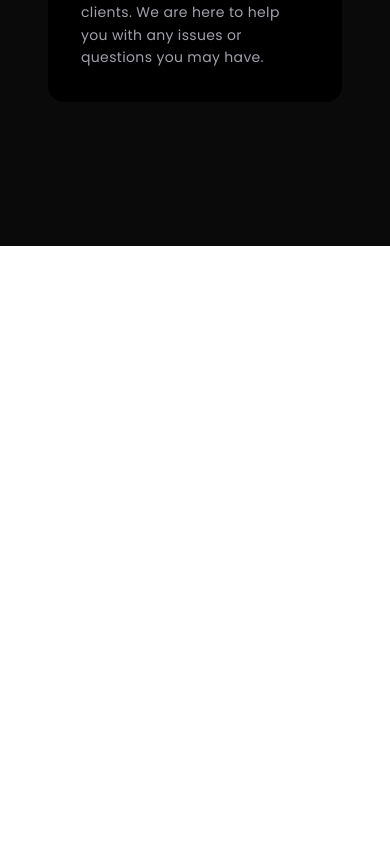
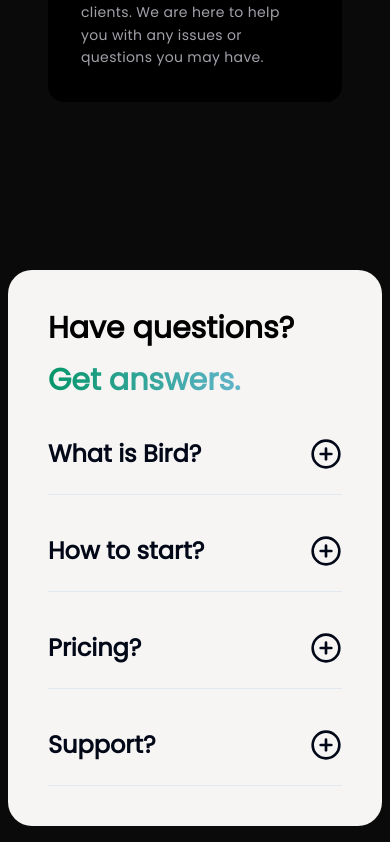
Before and after one commit to nnktz/digital-marketing-agency, a Next.js app: page / in a window 390 px wide. Shown: the part 8355-9197 px from the top of the page. Before the commit the page ends 8601 px from the top, so only its background shows below. Built offline with nearby package versions, Linux system fonts and the light colour scheme.

Commit message:
faq components

```diff
--- a/app/page.tsx
+++ b/app/page.tsx
@@ -10,6 +10,7 @@
 import { ShopifyStores } from '@/components/shopify-stores'
 import { Brands } from '@/components/brands'
 import { Services } from '@/components/services'
+import { Faq } from '@/components/faq'
 
 const HomePage = () => {
   return (
@@ -41,6 +42,7 @@
           <ShopifyStores />
           <Brands />
           <Services />
+          <Faq />
         </div>
       </div>
     </div>
--- /dev/null
+++ b/components/faq.tsx
@@ -0,0 +1,48 @@
+import { Accordion, AccordionContent, AccordionItem, AccordionTrigger } from './ui/accordion'
+
+export const Faq = () => {
+  return (
+    <div className="mt-10 w-full rounded-3xl bg-[#f6f5f4] md:py-10">
+      <div className="p-10 md:p-4 md:px-20">
+        <div className="text-3xl font-bold text-black md:text-7xl">Have questions?</div>
+
+        <div className="mt-4 bg-gradient-to-r from-emerald-600 to-blue-300 bg-clip-text text-3xl font-semibold text-transparent md:text-6xl">
+          Get answers.
+        </div>
+
+        <Accordion type="single" collapsible>
+          <AccordionItem value="item-1">
+            <AccordionTrigger>What is Bird?</AccordionTrigger>
+
+            <AccordionContent>
+              Bird is a full fledge marketing agency that specializes in branding, web design, and
+              digital marketing.
+            </AccordionContent>
+          </AccordionItem>
+
+          <AccordionItem value="item-2">
+            <AccordionTrigger>How to start?</AccordionTrigger>
+
+            <AccordionContent>
+              You can start by contacting us. We will get back to you within 24 hours.
+            </AccordionContent>
+          </AccordionItem>
+
+          <AccordionItem value="item-3">
+            <AccordionTrigger>Pricing?</AccordionTrigger>
+
+            <AccordionContent>
+              We offer custom tailored solutions for your business. Contact us to get a quote.
+            </AccordionContent>
+          </AccordionItem>
+
+          <AccordionItem value="item-4">
+            <AccordionTrigger>Support?</AccordionTrigger>
+
+            <AccordionContent>We offer Monday-Friday support for all our clients.</AccordionContent>
+          </AccordionItem>
+        </Accordion>
+      </div>
+    </div>
+  )
+}
--- /dev/null
+++ b/components/ui/accordion.tsx
@@ -0,0 +1,54 @@
+'use client'
+
+import * as React from 'react'
+import * as AccordionPrimitive from '@radix-ui/react-accordion'
+import { PlusCircle } from 'lucide-react'
+
+import { cn } from '@/lib/utils'
+
+const Accordion = AccordionPrimitive.Root
+
+const AccordionItem = React.forwardRef<
+  React.ElementRef<typeof AccordionPrimitive.Item>,
+  React.ComponentPropsWithoutRef<typeof AccordionPrimitive.Item>
+>(({ className, ...props }, ref) => (
+  <AccordionPrimitive.Item ref={ref} className={cn('border-b', className)} {...props} />
+))
+AccordionItem.displayName = 'AccordionItem'
+
+const AccordionTrigger = React.forwardRef<
+  React.ElementRef<typeof AccordionPrimitive.Trigger>,
+  React.ComponentPropsWithoutRef<typeof AccordionPrimitive.Trigger>
+>(({ className, children, ...props }, ref) => (
+  <AccordionPrimitive.Header className="flex">
+    <AccordionPrimitive.Trigger
+      ref={ref}
+      className={cn(
+        'flex flex-1 items-center justify-between pb-6 pt-10 text-2xl font-semibold transition-all hover:underline md:text-4xl [&[data-state=open]>svg]:rotate-45',
+        className,
+      )}
+      {...props}
+    >
+      {children}
+      <PlusCircle className="h-8 w-8 shrink-0 transition-transform duration-200 md:h-10 md:w-10" />
+    </AccordionPrimitive.Trigger>
+  </AccordionPrimitive.Header>
+))
+AccordionTrigger.displayName = AccordionPrimitive.Trigger.displayName
+
+const AccordionContent = React.forwardRef<
+  React.ElementRef<typeof AccordionPrimitive.Content>,
+  React.ComponentPropsWithoutRef<typeof AccordionPrimitive.Content>
+>(({ className, children, ...props }, ref) => (
+  <AccordionPrimitive.Content
+    ref={ref}
+    className="overflow-hidden text-sm transition-all data-[state=closed]:animate-accordion-up data-[state=open]:animate-accordion-down"
+    {...props}
+  >
+    <div className={cn('pb-4 pt-0', className)}>{children}</div>
+  </AccordionPrimitive.Content>
+))
+
+AccordionContent.displayName = AccordionPrimitive.Content.displayName
+
+export { Accordion, AccordionItem, AccordionTrigger, AccordionContent }
--- a/package.json
+++ b/package.json
@@ -10,6 +10,7 @@
     "format": "prettier --write ."
   },
   "dependencies": {
+    "@radix-ui/react-accordion": "^1.1.2",
     "class-variance-authority": "^0.7.0",
     "clsx": "^2.1.0",
     "framer-motion": "^11.0.5",
```
Also changed, not shown: 1 other file (tests, documents, lock files or other folders).
